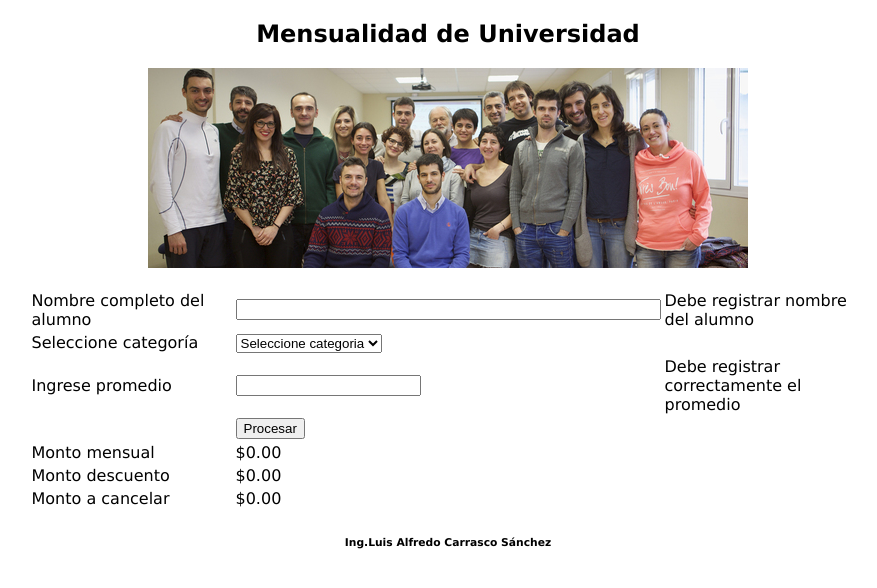
After one commit to luisweb-code/portafolio-dinamico, a PHP site: page /07_condicionales_mensualidad_universidad.php in a window 1280 px wide. The commit adds this page. Shown: the top 588 px of the page, without its empty margins (192-1069 px from the left). Run offline with PHP 8.4, Linux system fonts and the light colour scheme; data that the repository does not hold is empty; some libraries are stand-ins or nearby versions.

Commit message:
Avances de php dinamico

```diff
--- a/aplicaciones-web-php/03_secuencial_venta_producto.php
+++ b/aplicaciones-web-php/03_secuencial_venta_producto.php
@@ -13,7 +13,7 @@
    </header>
 
    <section>
-       <form action="" method="POST">
+       <form action="03_secuencial_venta_producto.php" method="POST">
            <table class="tableInfo">
                 <tr>
                     <td>Cantidad</td>
--- a/aplicaciones-web-php/04_condicionales_salario_empleados.php
+++ b/aplicaciones-web-php/04_condicionales_salario_empleados.php
@@ -48,7 +48,7 @@
 
       ?>
 
-            <form action="" method="post">
+            <form action="04_condicionales_salario_empleados.php" method="post">
                 <table>
                     <tr>
                         <td width="150">Empleado</td>
--- /dev/null
+++ b/aplicaciones-web-php/07_condicionales_mensualidad_universidad.php
@@ -0,0 +1,155 @@
+<!DOCTYPE html>
+<html lang="en">
+
+<head>
+    <meta charset="UTF-8">
+    <meta name="viewport" content="width=device-width, initial-scale=1.0">
+    <link rel="stylesheet" href="./css/estilos_condicionales.css">
+    <title>Mensualidad de Universidad</title>
+</head>
+
+<body>
+
+    <header>
+        <h2 class="centrado">Mensualidad de Universidad</h2>
+        <img src="./img/alumnos.jpg" alt="alumnos">
+    </header>
+
+
+    <?php
+        error_reporting(0);
+
+        $alumno = $_POST['txtAlumno'];
+        $categoria = $_POST['selCategoria'];
+        $promedio = $_POST['txtPromedio'];
+
+        /* var_dump($alumno, $categoria, $promedio); */
+
+        if ($categoria == 'A') {
+            $selA = 'SELECTED';
+        }else{
+            $selA = "";
+        }
+        if ($categoria == 'B') {
+            $selB = 'SELECTED';
+        }else{
+            $selB = "";
+        }
+        if ($categoria == 'C') {
+            $selC = 'SELECTED';
+        }else{
+            $selC = "";
+        }
+        if ($categoria == 'D') {
+            $selD = 'SELECTED';
+        }else{
+            $selD = "";
+        }
+
+        $mAlumno='';
+        $mCategoria='';
+        $mPromedio='';
+
+        if(empty($alumno)){
+            $mAlumno = 'Debe registrar nombre del alumno';
+        }
+        if($categoria == 'seleccione'){
+            $mCategoria = 'Debe seleccionar una categoria';
+        }
+        if (empty($promedio) || !is_numeric($promedio)) {
+            $mPromedio = 'Debe registrar correctamente el promedio';
+        }elseif ($promedio < 0 || $promedio > 20) {
+            $mPromedio = 'El promedio debe estar entre 0 y 20';
+        }
+
+    ?>
+
+    <section>
+        <form action="07_condicionales_mensualidad_universidad.php" method="POST">
+            <table>
+                <tr>
+                    <td width="200">Nombre completo del alumno</td>
+                    <td width="400"><input type="text" name="txtAlumno" size="50" value="<?= $alumno?>"></td>
+                    <td width="200" id="error"><?= $mAlumno?></td>
+                </tr>
+                <tr>
+                    <td>Seleccione categoría</td>
+                    <td>
+                        <select name="selCategoria">
+                            <option value="seleccione" SELECTED>Seleccione categoria</option>
+                            <option value="A" <?= $selA?>>A</option>
+                            <option value="A" <?= $selB?>>B</option>
+                            <option value="A" <?= $selC?>>C</option>
+                            <option value="A" <?= $selD?>>D</option>
+                        </select>
+                    </td>
+
+                    <td id="error"><?= $mCategoria?></td>
+
+                </tr>
+                <tr>
+                    <td>Ingrese promedio</td>
+                    <td><input type="text" name="txtPromedio" value="<?= $promedio ?>"></td>
+                    <td id="error"> <?= $mPromedio ?></td>
+                </tr>
+                <tr>
+                    <td></td>
+                    <td>
+                        <input type="submit" value="Procesar" name="btnProcesar">
+                    </td>
+                </tr>
+                <?php
+                        if($categoria == 'A'){
+                            $monto=850;
+                        }elseif($categoria == 'B'){
+                                $monto = 750;
+                        }elseif($categoria == 'C'){
+                                $monto = 650;
+                        }elseif($categoria == 'D'){
+                                $monto = 500;
+                        }else{
+                            $monto = 0;
+                        }
+
+                        if ($promedio <= 12) {
+                            $descuento = 0;
+                        }elseif ($promedio <= 15) {
+                            $descuento = (10.0/100.0) * $monto;
+                            $montoCancelar = $monto - $descuento;
+                        }elseif ($promedio <= 17) {
+                            $descuento = (15.0/100.0) * $monto;
+                            $montoCancelar = $monto - $descuento;
+                        }elseif ($promedio <= 19) {
+                            $descuento = (25.0/100.0) * $monto;
+                            $montoCancelar = $monto - $descuento;
+                        }elseif ($promedio == 20) {
+                            $descuento = (50.0/100.0) * $monto;
+                            $montoCancelar = $monto - $descuento;
+                        }
+                    ?>
+
+                <tr>
+                    <td>Monto mensual</td>
+                    <td><?= "$". number_format($monto, 2 , '.', '')?></td>
+                </tr>
+                <td>Monto descuento</td>
+                <td><?= "$". number_format($descuento, 2 , '.', '')?></td>
+                </tr>
+                <td>Monto a cancelar</td>
+                <td><?= "$". number_format($montoCancelar, 2 , '.', '')?></td>
+                </tr>
+            </table>
+        </form>
+    </section>
+
+    <footer>
+        <h6 class="centrado">Ing.Luis Alfredo Carrasco Sánchez</h6>
+    </footer>
+
+
+
+
+
+</body>
+
+</html>
```
Also changed, not shown: aplicaciones-web-php/05_condicionales_obsequio_clientes.php (added, +113 -0 lines), aplicaciones-web-php/06_condicionales_venta_electrodomesticos.php (added, +152 -0 lines), aplicaciones-web-php/img/alumnos.jpg (added), aplicaciones-web-php/img/comercial.jpg (added), aplicaciones-web-php/img/tienda.jpg (added).
